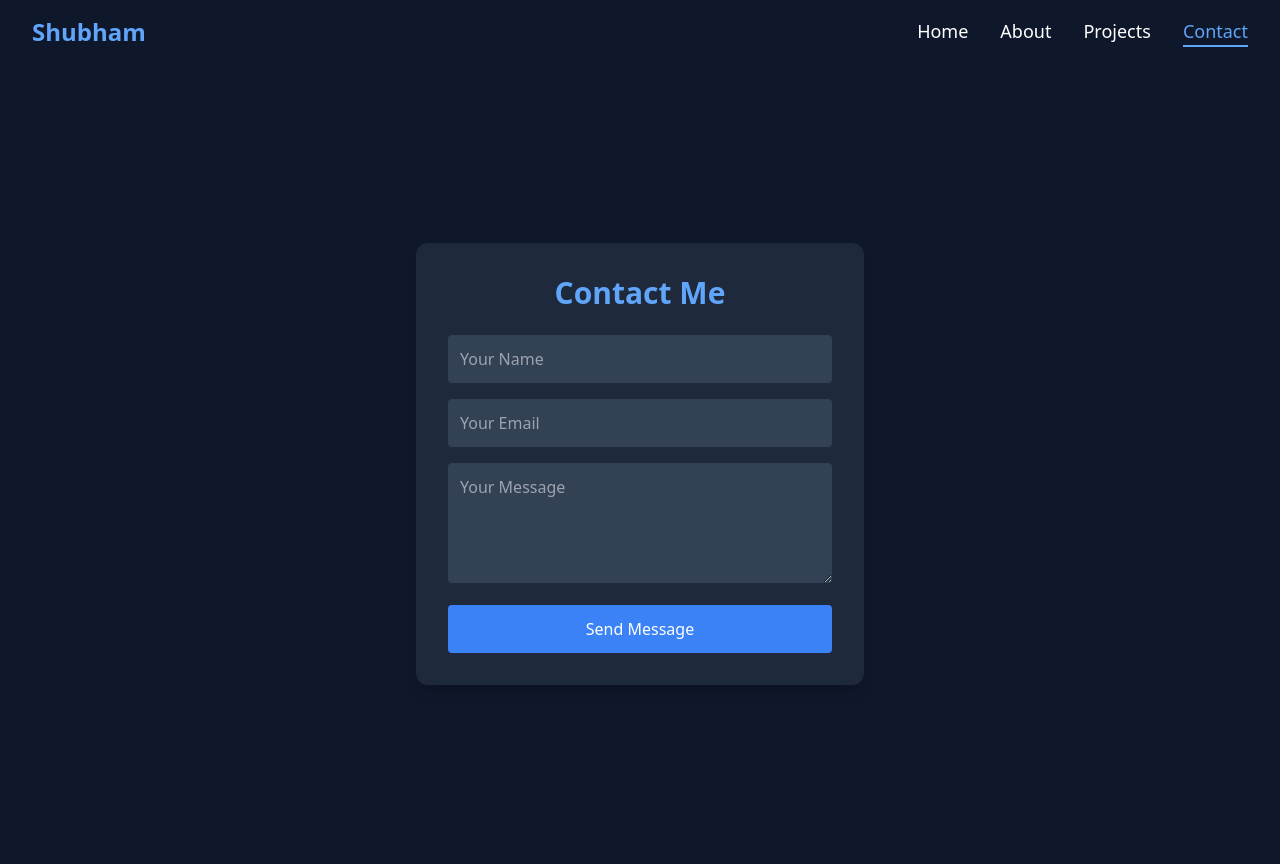
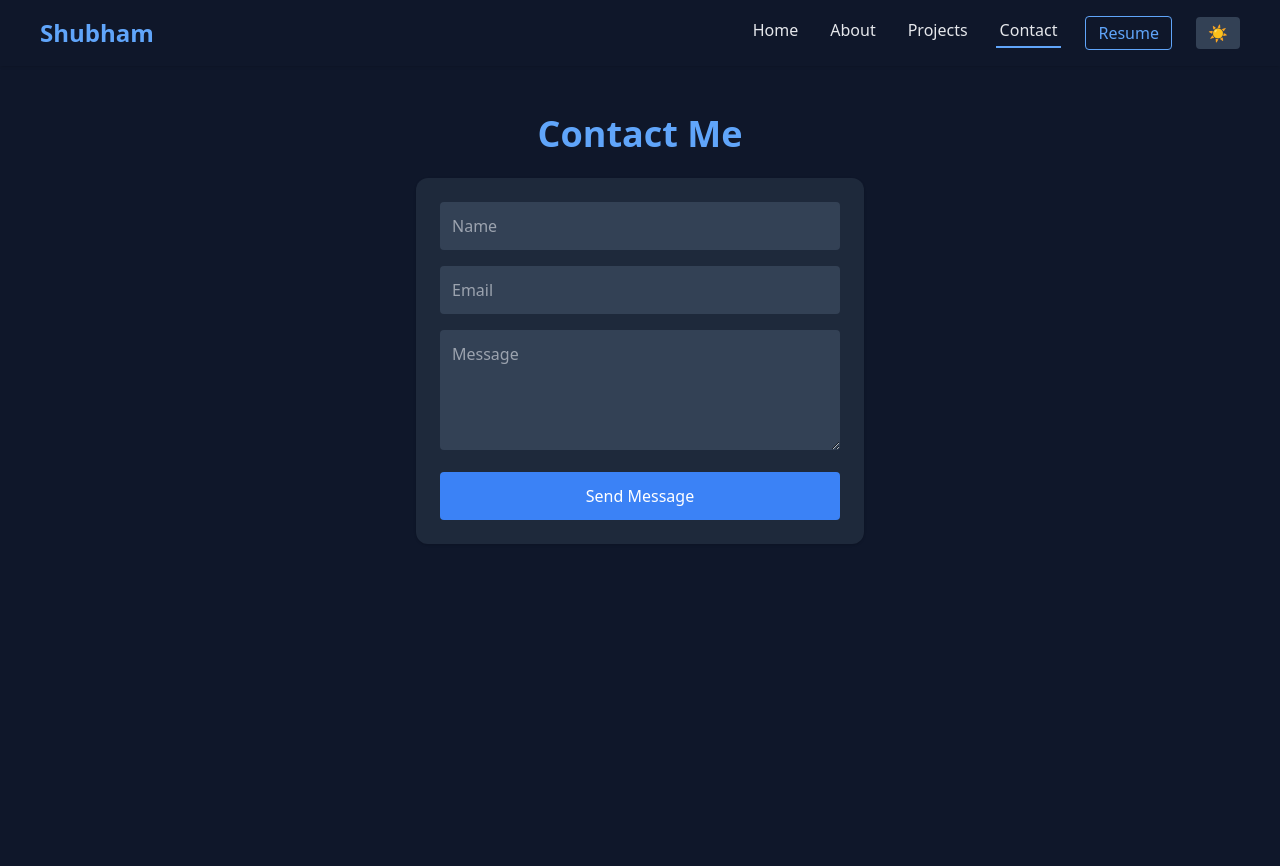
Before and after one commit to shubhamyadav-29/My_portfolio, a React (Vite) app: page /contact in a window 1280 px wide. Built offline with nearby package versions, Linux system fonts and the light colour scheme.

Commit message:
Update portfolio UI and styles

```diff
--- a/package.json
+++ b/package.json
@@ -10,6 +10,8 @@
     "preview": "vite preview"
   },
   "dependencies": {
+    "@emailjs/browser": "^4.4.1",
+    "framer-motion": "^12.23.26",
     "react": "^19.2.0",
     "react-dom": "^19.2.0",
     "react-router-dom": "^7.10.1"
--- a/src/App.jsx
+++ b/src/App.jsx
@@ -1,6 +1,5 @@
-
 import { BrowserRouter, Routes, Route } from "react-router-dom";
-
+import { useState, useEffect } from "react";
 import Navbar from "./components/Navbar";
 import Home from "./pages/Home";
 import About from "./pages/About";
@@ -8,10 +7,18 @@ import Projects from "./components/Projects";
 import Contact from "./pages/Contact";
 
 function App() {
+  const [darkMode, setDarkMode] = useState(true);
+
+  useEffect(() => {
+    document.title = "Shubham Yadav | Full Stack Developer";
+  }, []);
+
   return (
     <BrowserRouter>
-      <div className="bg-slate-900 min-h-screen">
-        <Navbar />
+      <div className={darkMode ? "dark" : ""}>
+        <div className="min-h-screen bg-slate-100 dark:bg-slate-900 transition-colors">
+          <Navbar darkMode={darkMode} setDarkMode={setDarkMode} />
+
           <Routes>
             <Route path="/" element={<Home />} />
             <Route path="/about" element={<About />} />
@@ -19,6 +26,7 @@ function App() {
             <Route path="/contact" element={<Contact />} />
           </Routes>
         </div>
+      </div>
     </BrowserRouter>
   );
 }
--- a/src/components/Navbar.jsx
+++ b/src/components/Navbar.jsx
@@ -1,59 +1,129 @@
 import { NavLink } from "react-router-dom";
+import { useState } from "react";
 
-function Navbar() {
+function Navbar({ darkMode, setDarkMode }) {
+  const [menuOpen, setMenuOpen] = useState(false);
+
+  const navLinks = [
+    { path: "/", label: "Home" },
+    { path: "/about", label: "About" },
+    { path: "/projects", label: "Projects" },
+    { path: "/contact", label: "Contact" },
+  ];
+
   return (
-    <nav className="bg-slate-900 text-white px-8 py-4 flex justify-between items-center shadow-md">
+    <nav className="bg-slate-100 dark:bg-slate-900 shadow px-4 sm:px-6 md:px-10 py-4 sticky top-0 z-50">
+      <div className="flex justify-between items-center">
+
         {/* Logo */}
-      <h1 className="text-2xl font-bold text-blue-400">
+        <h1 className="text-2xl font-bold text-blue-600 dark:text-blue-400">
           Shubham
         </h1>
 
-      {/* Menu */}
-      <ul className="flex gap-8 text-lg">
+        {/* Desktop Menu */}
+        <div className="hidden md:flex items-center gap-6">
+          <ul className="flex gap-6">
+            {navLinks.map((link) => (
               <NavLink
-          to="/"
+                key={link.path}
+                to={link.path}
                 className={({ isActive }) =>
+                  `
+                  px-1 pb-1 transition
+                  text-gray-800 dark:text-gray-200
+                  hover:text-blue-600 dark:hover:text-blue-400
+                  ${
                     isActive
-              ? "text-blue-400 border-b-2 border-blue-400"
-              : "hover:text-blue-400"
+                      ? "border-b-2 border-blue-600 dark:border-blue-400 text-blue-600 dark:text-blue-400"
+                      : ""
+                  }
+                  `
                 }
               >
-          Home
+                {link.label}
               </NavLink>
+            ))}
+          </ul>
 
+          {/* Resume */}
+          <a
+            href="/my_resume.pdf"
+            target="_blank"
+            rel="noopener noreferrer"
+            className="border border-blue-600 dark:border-blue-400
+              text-blue-600 dark:text-blue-400
+              px-3 py-1 rounded
+              hover:bg-blue-600 hover:text-white transition"
+          >
+            Resume
+          </a>
+
+          {/* Theme Toggle */}
+          <button
+            onClick={() => setDarkMode(!darkMode)}
+            className="px-3 py-1 rounded bg-slate-200 dark:bg-slate-700"
+          >
+            {darkMode ? "☀️" : "🌙"}
+          </button>
+        </div>
+
+        {/* Mobile Hamburger */}
+        <button
+          className="md:hidden text-2xl text-gray-800 dark:text-gray-200"
+          onClick={() => setMenuOpen(!menuOpen)}
+        >
+          ☰
+        </button>
+      </div>
+
+      {/* Mobile Menu */}
+      {menuOpen && (
+        <div className="md:hidden mt-4 rounded-lg bg-slate-100 dark:bg-slate-800 p-4 space-y-4">
+          <ul className="flex flex-col gap-4">
+            {navLinks.map((link) => (
               <NavLink
-          to="/about"
+                key={link.path}
+                to={link.path}
+                onClick={() => setMenuOpen(false)}
                 className={({ isActive }) =>
+                  `
+                  text-gray-800 dark:text-gray-200
+                  hover:text-blue-600 dark:hover:text-blue-400
+                  ${
                     isActive
-              ? "text-blue-400 border-b-2 border-blue-400"
-              : "hover:text-blue-400"
+                      ? "text-blue-600 dark:text-blue-400 font-semibold"
+                      : ""
+                  }
+                  `
                 }
               >
-          About
+                {link.label}
               </NavLink>
+            ))}
+          </ul>
 
-        <NavLink
-          to="/projects"
-          className={({ isActive }) =>
-            isActive
-              ? "text-blue-400 border-b-2 border-blue-400"
-              : "hover:text-blue-400"
-          }
+          <div className="flex items-center gap-4 pt-2 border-t border-slate-300 dark:border-slate-700">
+            <a
+              href="/my_resume.pdf"
+              target="_blank"
+              rel="noopener noreferrer"
+              className="border border-blue-600 dark:border-blue-400
+                text-blue-600 dark:text-blue-400
+                px-3 py-1 rounded
+                hover:bg-blue-600 hover:text-white transition"
             >
-          Projects
-        </NavLink>
+              Resume
+            </a>
 
-        <NavLink
-          to="/contact"
-          className={({ isActive }) =>
-            isActive
-              ? "text-blue-400 border-b-2 border-blue-400"
-              : "hover:text-blue-400"
-          }
+            <button
+              onClick={() => setDarkMode(!darkMode)}
+              className="px-3 py-1 rounded bg-slate-200 dark:bg-slate-700"
             >
-          Contact
-        </NavLink>
-      </ul>
+              {darkMode ? "☀️" : "🌙"}
+            </button>
+          </div>
+        </div>
+      )}
     </nav>
   );
 }
--- a/src/pages/Contact.jsx
+++ b/src/pages/Contact.jsx
@@ -1,4 +1,6 @@
 import { useState } from "react";
+import emailjs from "@emailjs/browser";
+import { motion } from "framer-motion";
 
 function Contact() {
   const [formData, setFormData] = useState({
@@ -7,113 +9,82 @@ function Contact() {
     message: "",
   });
 
-  const [errors, setErrors] = useState({});
-
-  const handleChange = (e) => {
-    setFormData({
-      ...formData,
-      [e.target.name]: e.target.value,
-    });
-  };
-
-  const validate = () => {
-    let newErrors = {};
-
-    if (!formData.name.trim()) {
-      newErrors.name = "Name is required";
-    }
-
-    if (!formData.email.trim()) {
-      newErrors.email = "Email is required";
-    } else if (!/\S+@\S+\.\S+/.test(formData.email)) {
-      newErrors.email = "Email is invalid";
-    }
-
-    if (!formData.message.trim()) {
-      newErrors.message = "Message cannot be empty";
-    }
-
-    return newErrors;
-  };
-
   const handleSubmit = (e) => {
     e.preventDefault();
-    const validationErrors = validate();
 
-    if (Object.keys(validationErrors).length === 0) {
-      alert("Message sent successfully!");
-      setFormData({ name: "", email: "", message: "" });
-      setErrors({});
-    } else {
-      setErrors(validationErrors);
-    }
+    emailjs
+      .send(
+        "service_b855ww8",
+        "template_4bozljr",
+        formData,
+        "swY4kujox44MPrYgM"
+      )
+      .then(() => {
+        alert("Message sent successfully!");
+        setFormData({ name: "", email: "", message: "" });
+      })
+      .catch(() => alert("Failed to send message"));
   };
 
   return (
-    <div className="bg-slate-900 min-h-screen flex items-center justify-center px-6">
-      <div className="bg-slate-800 p-8 rounded-xl w-full max-w-md shadow-lg">
-
-        <h2 className="text-3xl font-bold text-blue-400 mb-6 text-center">
+    <motion.section
+      initial={{ opacity: 0, y: 40 }}
+      animate={{ opacity: 1, y: 0 }}
+      transition={{ duration: 0.5, ease: "easeOut" }}
+      className="min-h-screen px-4 sm:px-6 md:px-10 py-12"
+    >
+      <div className="max-w-md mx-auto">
+        <h2 className="text-4xl font-bold text-center text-blue-600 dark:text-blue-400 mb-6">
           Contact Me
         </h2>
 
-        <form onSubmit={handleSubmit} className="space-y-4">
+        <motion.form
+          initial={{ opacity: 0, scale: 0.95 }}
+          animate={{ opacity: 1, scale: 1 }}
+          transition={{ delay: 0.2, duration: 0.4 }}
+          onSubmit={handleSubmit}
+          className="space-y-4 bg-white dark:bg-slate-800 p-6 rounded-xl shadow"
+        >
+          <input
+            required
+            placeholder="Name"
+            className="w-full p-3 rounded bg-slate-200 dark:bg-slate-700
+                       focus:outline-none focus:ring-2 focus:ring-blue-500"
+            onChange={(e) => setFormData({ ...formData, name: e.target.value })}
+          />
 
-          {/* Name */}
-          <div>
-            <input
-              type="text"
-              name="name"
-              placeholder="Your Name"
-              value={formData.name}
-              onChange={handleChange}
-              className="w-full p-3 rounded bg-slate-700 text-white outline-none"
-            />
-            {errors.name && (
-              <p className="text-red-400 text-sm mt-1">{errors.name}</p>
-            )}
-          </div>
+          <input
+            required
+            type="email"
+            placeholder="Email"
+            className="w-full p-3 rounded bg-slate-200 dark:bg-slate-700
+                       focus:outline-none focus:ring-2 focus:ring-blue-500"
+            onChange={(e) =>
+              setFormData({ ...formData, email: e.target.value })
+            }
+          />
 
-          {/* Email */}
-          <div>
-            <input
-              type="email"
-              name="email"
-              placeholder="Your Email"
-              value={formData.email}
-              onChange={handleChange}
-              className="w-full p-3 rounded bg-slate-700 text-white outline-none"
-            />
-            {errors.email && (
-              <p className="text-red-400 text-sm mt-1">{errors.email}</p>
-            )}
-          </div>
+          <textarea
+            required
+            rows="4"
+            placeholder="Message"
+            className="w-full p-3 rounded bg-slate-200 dark:bg-slate-700
+                       focus:outline-none focus:ring-2 focus:ring-blue-500"
+            onChange={(e) =>
+              setFormData({ ...formData, message: e.target.value })
+            }
+          />
 
-          {/* Message */}
-          <div>
-            <textarea
-              name="message"
-              rows="4"
-              placeholder="Your Message"
-              value={formData.message}
-              onChange={handleChange}
-              className="w-full p-3 rounded bg-slate-700 text-white outline-none"
-            ></textarea>
-            {errors.message && (
-              <p className="text-red-400 text-sm mt-1">{errors.message}</p>
-            )}
-          </div>
-
-          {/* Button */}
           <button
             type="submit"
-            className="w-full bg-blue-500 hover:bg-blue-600 text-white py-3 rounded font-medium transition"
+            className="w-full bg-blue-500 text-white py-3 rounded
+                       hover:bg-blue-600 transition"
           >
             Send Message
           </button>
-        </form>
+        </motion.form>
       </div>
-    </div>
+    </motion.section>
   );
 }
 
--- a/tailwind.config.js
+++ b/tailwind.config.js
@@ -1,5 +1,6 @@
 /** @type {import('tailwindcss').Config} */
 export default {
+  darkMode: "class",
   content: [
     "./index.html",
     "./src/**/*.{js,jsx}",
@@ -8,4 +9,4 @@ export default {
     extend: {},
   },
   plugins: [],
-}
+};
```
Also changed, not shown: src/components/Projects.jsx (+120 -11 lines), src/components/ScrollToTop.jsx (added, +41 -0 lines), src/components/Skills.jsx (+27 -32 lines), src/pages/About.jsx (+4 -28 lines), src/pages/Home.jsx (+24 -16 lines), 2 other files (tests, documents, lock files or other folders). Lines whose indentation alone changed are shown as unchanged.
